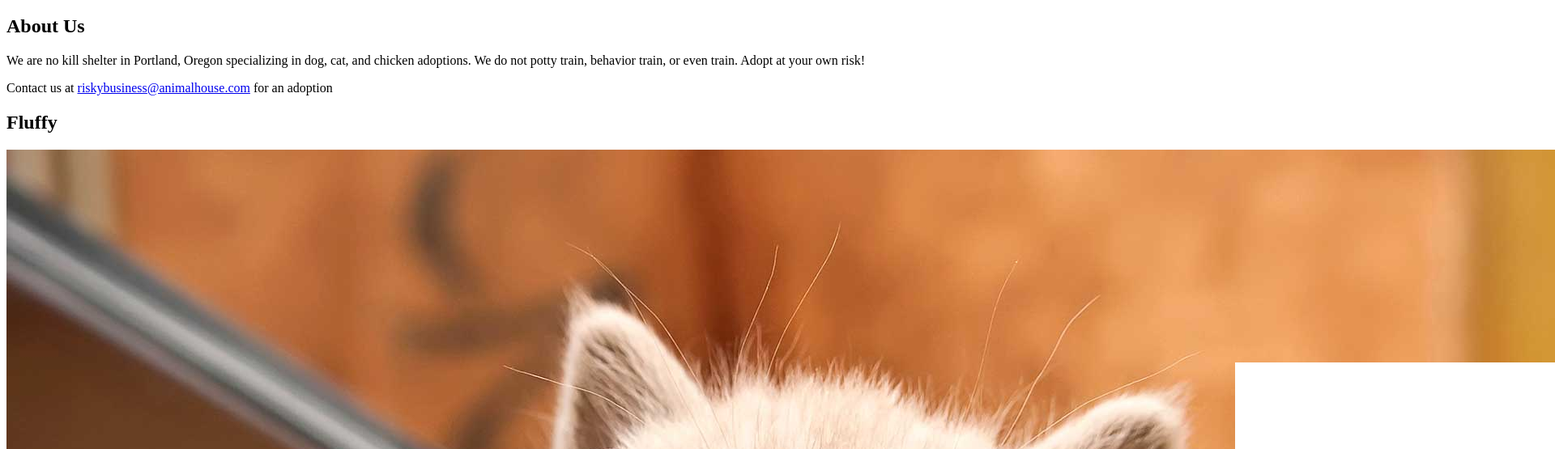
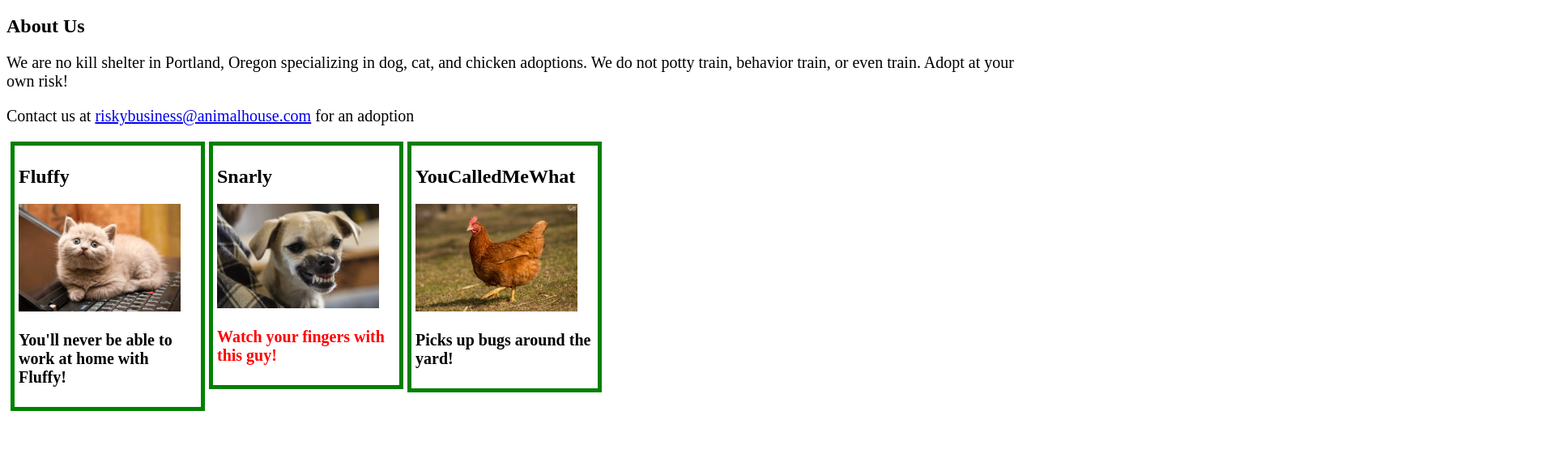
Before and after one commit to sleahy115/animal-house, a plain HTML site: page index.html in a window 1280 px wide. Shown: the part 61-616 px from the top of the page at 81% size, 1920 px wide, since content can reach past the window. Drawn offline with Linux system fonts and the light colour scheme.

Commit message:
add classes and cascading styling

```diff
--- a/css/styles.css
+++ b/css/styles.css
@@ -0,0 +1,23 @@
+img {
+  width: 200px;
+}
+
+p {
+  font-size: 20px;
+}
+
+.animal {
+  width: 220px;
+  float: left;
+  padding: 5px;
+  border: 5px solid green;
+  margin-left: 5px;
+}
+
+.animal p {
+  font-weight: bold;
+}
+
+.warning {
+  color: red;
+}
--- a/index.html
+++ b/index.html
@@ -14,16 +14,19 @@
     <div class="animal">
       <h2>Fluffy</h2>
       <img src="img/cat1.jpg" alt="a picture Fluffy the cat">
+      <p>You'll never be able to work at home with Fluffy!</p>
     </div>
 
     <div class="animal">
       <h2>Snarly</h2>
       <img src="img/dog1.jpg" alt="a picture of Snarly the dog">
+      <p class="warning">Watch your fingers with this guy!</p>
     </div>
 
     <div class="animal">
       <h2>YouCalledMeWhat</h2>
       <img src="img/chicken1.jpg" alt="a picture of YouCalledMeWhat the Chicken">
+      <p>Picks up bugs around the yard!</p>
     </div>
 
   </body>
```
